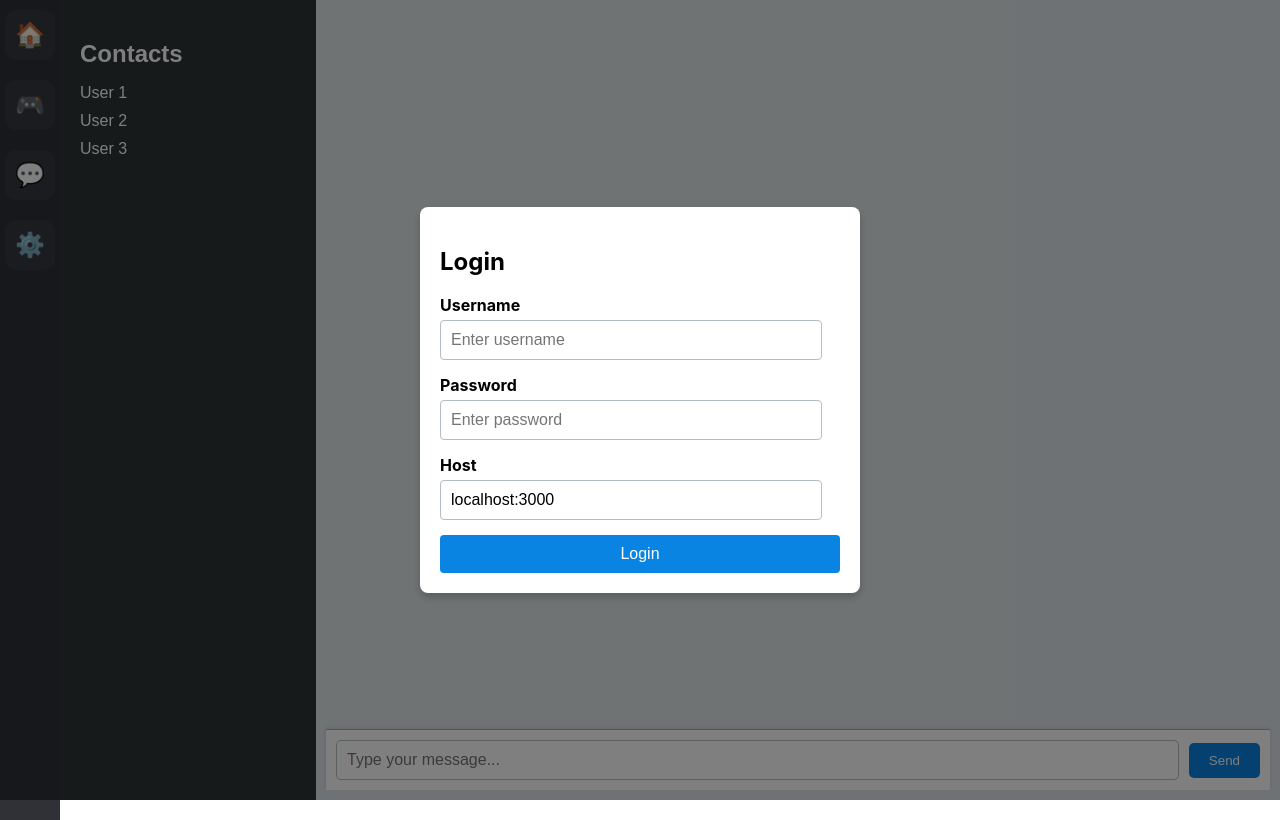
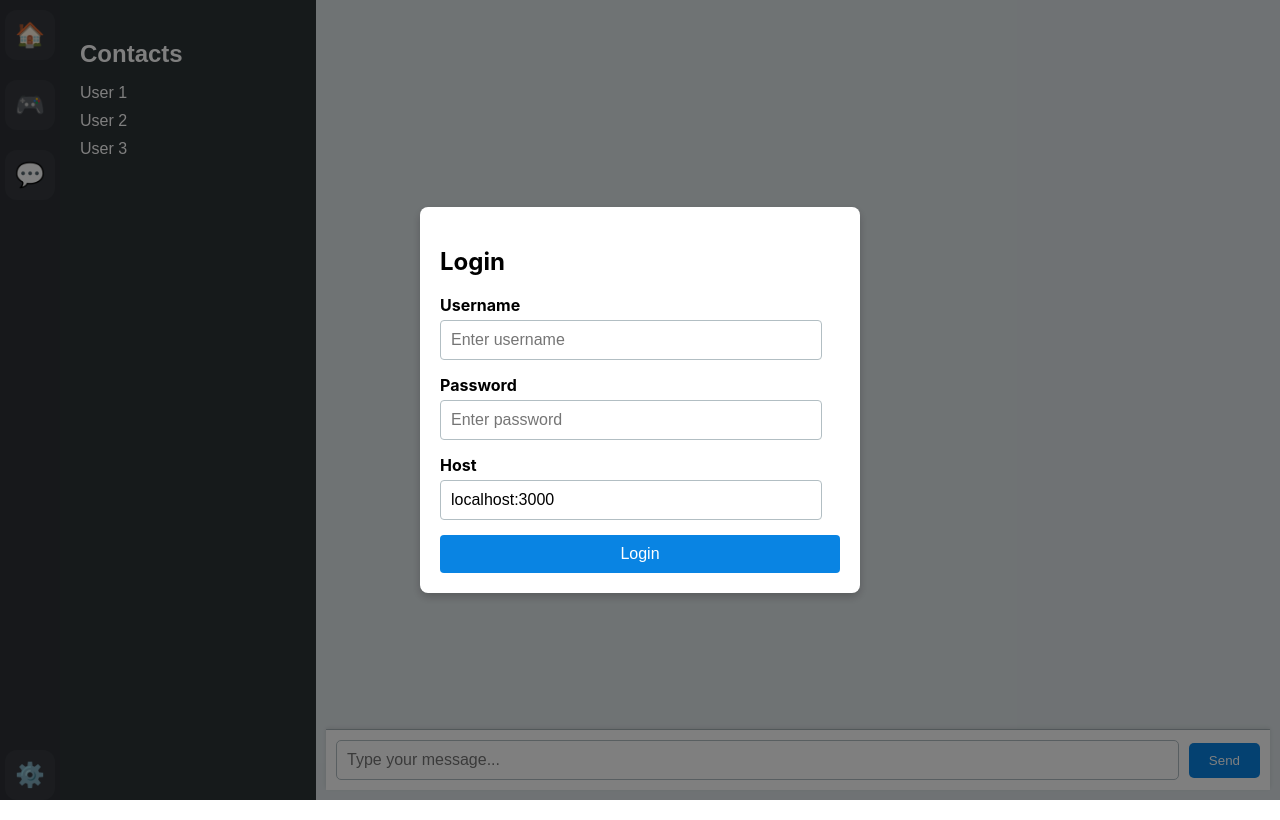
Before and after one commit to lulzapps/kekbo-web, a React (Create React App) app: page / in a window 1280 px wide. Built offline with nearby package versions, Linux system fonts and the light colour scheme.

Commit message:
fixing scrolling issues with sidepanel;

```diff
--- a/src/App.css
+++ b/src/App.css
@@ -1,3 +1,16 @@
+html, body
+{
+  margin: 0;
+  padding: 0;
+  height: 100%; /* Full height of the viewport */
+  overflow: hidden; /* Disable scrolling on the entire page */
+}
+
+.App
+{
+  height: 100vh; /* Ensure the app container takes up the full viewport height */
+}
+
 /* Chat Page Layout */
 .chat-page
 {
--- a/src/SidePanel.css
+++ b/src/SidePanel.css
@@ -7,13 +7,23 @@
   flex-direction: column;
   align-items: center;
   padding: 10px 0;
+  padding-bottom: 20px;
 }
 
 .icon-container
 {
   display: flex;
   flex-direction: column;
-  gap: 20px;  /* Space between icons */
+  gap: 20px;
+  overflow-y: auto;
+  flex-grow: 1;
+  scrollbar-width: none; /* Hide scrollbar for Firefox */
+}
+
+/* Hide scrollbar for Chrome, Safari and Edge */
+.icon-container::-webkit-scrollbar
+{
+  display: none;
 }
 
 .icon
@@ -34,3 +44,9 @@
 {
   background-color: #5865f2;  /* Discord-like hover effect */
 }
+
+.settings-icon
+{
+  margin-top: auto; /* Pushes the icon to the bottom */
+  margin-bottom: 10px; /* Add margin at the bottom to prevent clipping */
+}
--- a/src/SidePanel.tsx
+++ b/src/SidePanel.tsx
@@ -10,8 +10,8 @@ const SidePanel: React.FC = () =>
                 <div className="icon">🏠</div> {/* Example Icon (can replace with an actual icon library) */}
                 <div className="icon">🎮</div> {/* Example Icon */}
                 <div className="icon">💬</div> {/* Example Icon */}
-                <div className="icon">⚙️</div> {/* Example Icon */}
             </div>
+            <div className="icon settings-icon">⚙️</div>  {/* Settings Icon */}
         </div>
     );
 };
```
